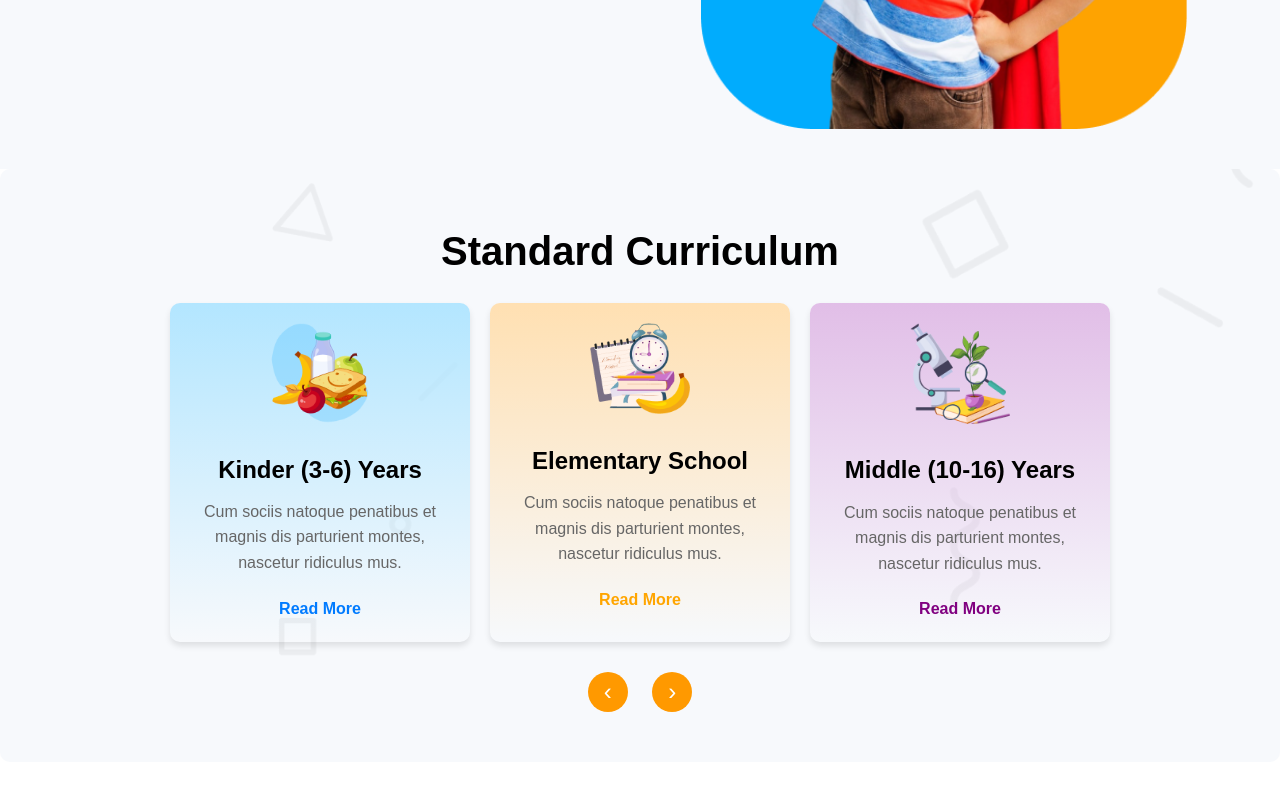
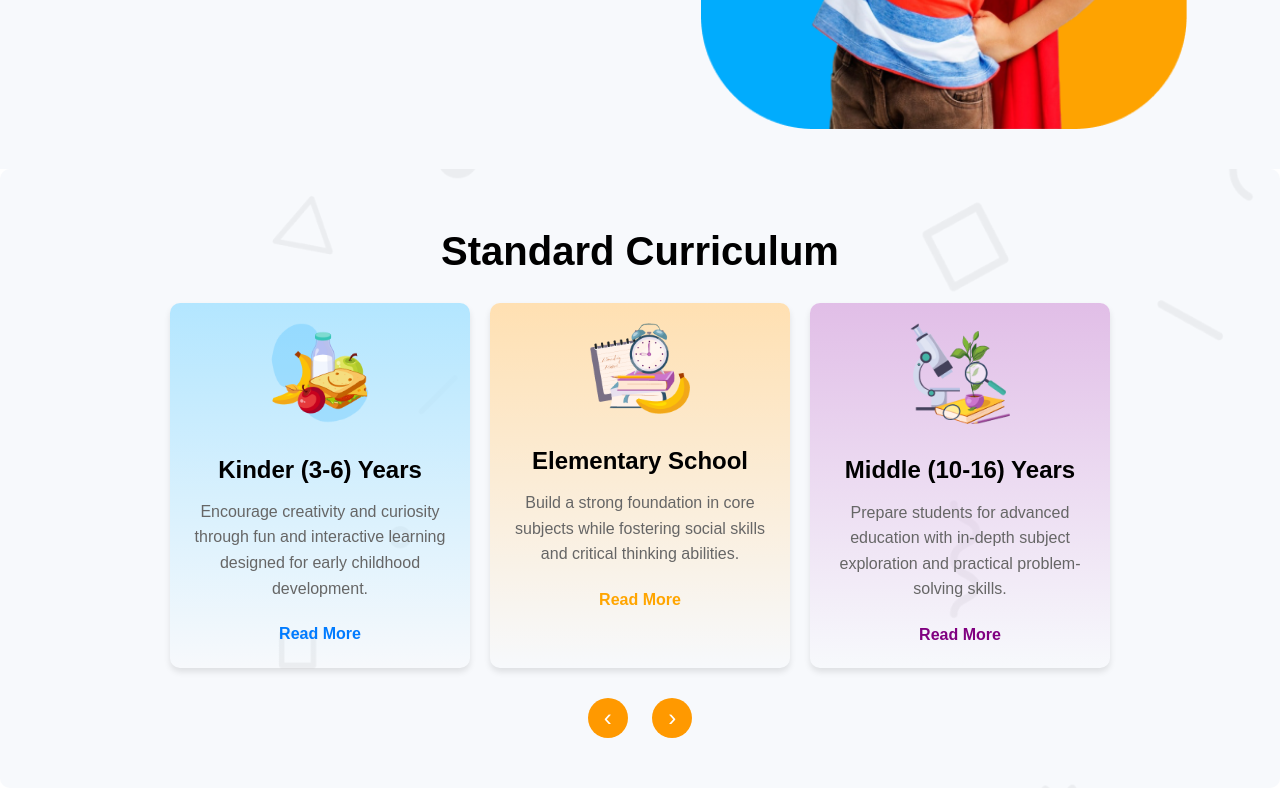
Before and after one commit to sadiahimi/kids-school, a plain HTML site: page index.html in a window 1280 px wide. Shown: the part 571-1359 px from the top of the page. Before the commit the page ends 1333 px from the top, so only its background shows below. Drawn offline with Linux system fonts and the light colour scheme.

Commit message:
second commit

```diff
--- a/index.html
+++ b/index.html
@@ -49,19 +49,19 @@
         <div class="card kinder">
             <img src="assets/kinder.png" alt="">
             <h3>Kinder (3-6) Years</h3>
-            <p>Cum sociis natoque penatibus et magnis dis parturient montes, nascetur ridiculus mus.</p>
+            <p>Encourage creativity and curiosity through fun and interactive learning designed for early childhood development.</p>
             <a href="#" class="read-more kinder-btn">Read More</a>
         </div>
         <div class="card elementary">
             <img src="assets/elementary.png" alt="">
             <h3>Elementary School</h3>
-            <p>Cum sociis natoque penatibus et magnis dis parturient montes, nascetur ridiculus mus.</p>
+            <p>Build a strong foundation in core subjects while fostering social skills and critical thinking abilities.</p>
             <a href="#" class="read-more elementary-btn">Read More</a>
         </div>
         <div class="card middle">
             <img src="assets/middle.png" alt="Middle">
             <h3>Middle (10-16) Years</h3>
-            <p>Cum sociis natoque penatibus et magnis dis parturient montes, nascetur ridiculus mus.</p>
+            <p>Prepare students for advanced education with in-depth subject exploration and practical problem-solving skills.</p>
             <a href="#" class="read-more middle-btn">Read More</a>
         </div>
     </div>
```
